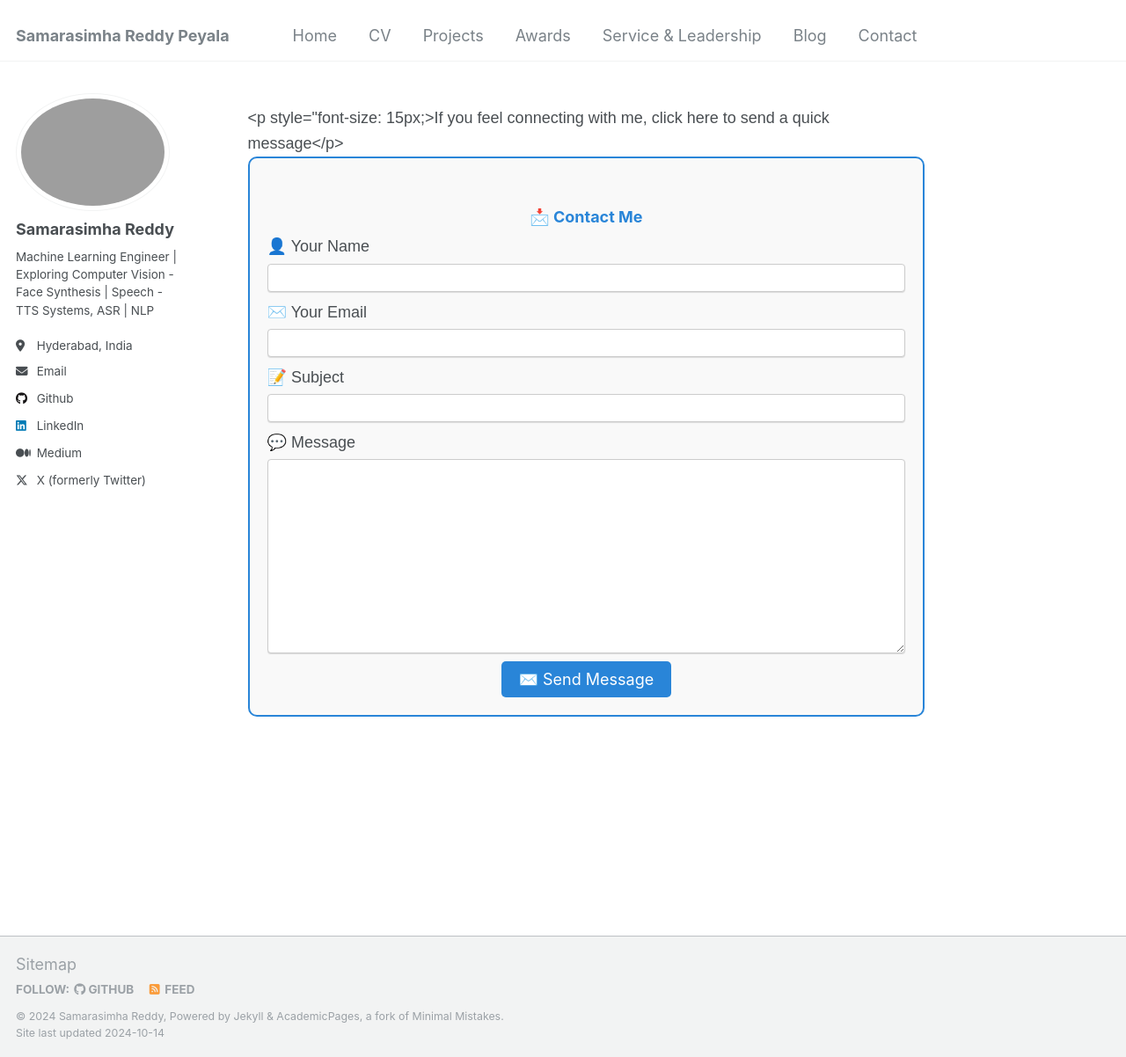
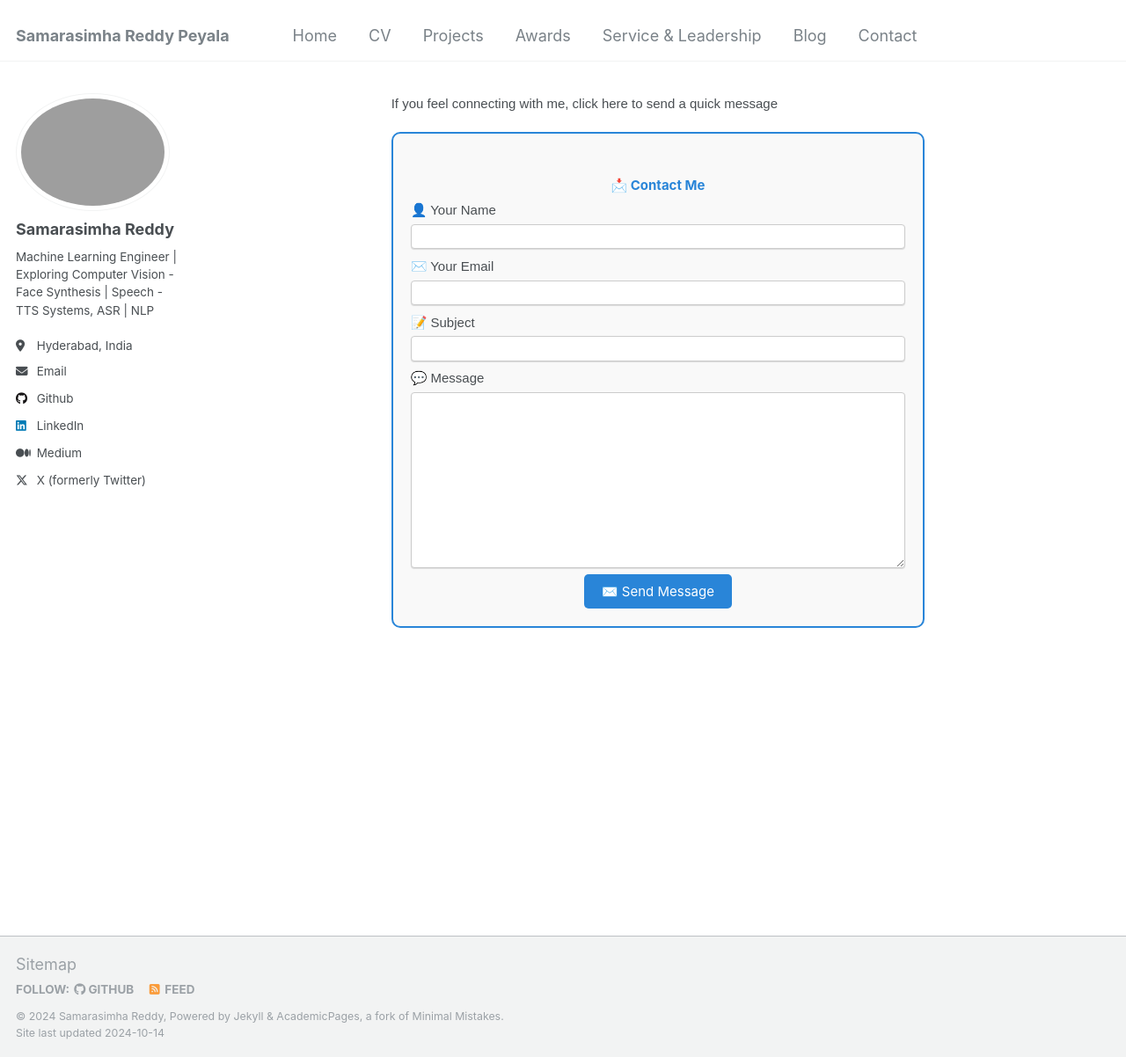
Before and after one commit to samarasimhapeyala/samarasimhapeyala.github.io, a Jekyll site: the page built from _pages/contact.md, in a window 1280 px wide and 1202 px high. Shown: the whole window at 88% size. Built offline with Jekyll 4.4.1, drawn with Linux system fonts in a browser that asks for light colours.

Commit message:
Update contact.md

```diff
--- a/_pages/contact.md
+++ b/_pages/contact.md
@@ -2,10 +2,17 @@
 permalink: /contact/
 author_profile: true
 ---
+  <div class="archive">
+    <head>
+      <style>
+          .archive {
+              font-size: 15px; /* Change this value to increase or decrease font size */
+          }
+      </style>
+  </head>
 <div class="content-container" style="font-family: Arial, sans-serif; line-height: 1.6;">
 
-<h1 class="page__title"></h1>
-    <p style="font-size: 15px;>If you feel connecting with me, click here to send a quick message</p>
+<p style="font-size: 15px;">If you feel connecting with me, click here to send a quick message</p>
 
   <div class="col-lg-7 mt-5 mt-lg-0 d-flex align-items-stretch">
     <form action="https://formspree.io/mbjzdajy" method="post" role="form" style="border: 2px solid #2985d8; border-radius: 10px; padding: 20px; background-color: #f9f9f9;">
```
